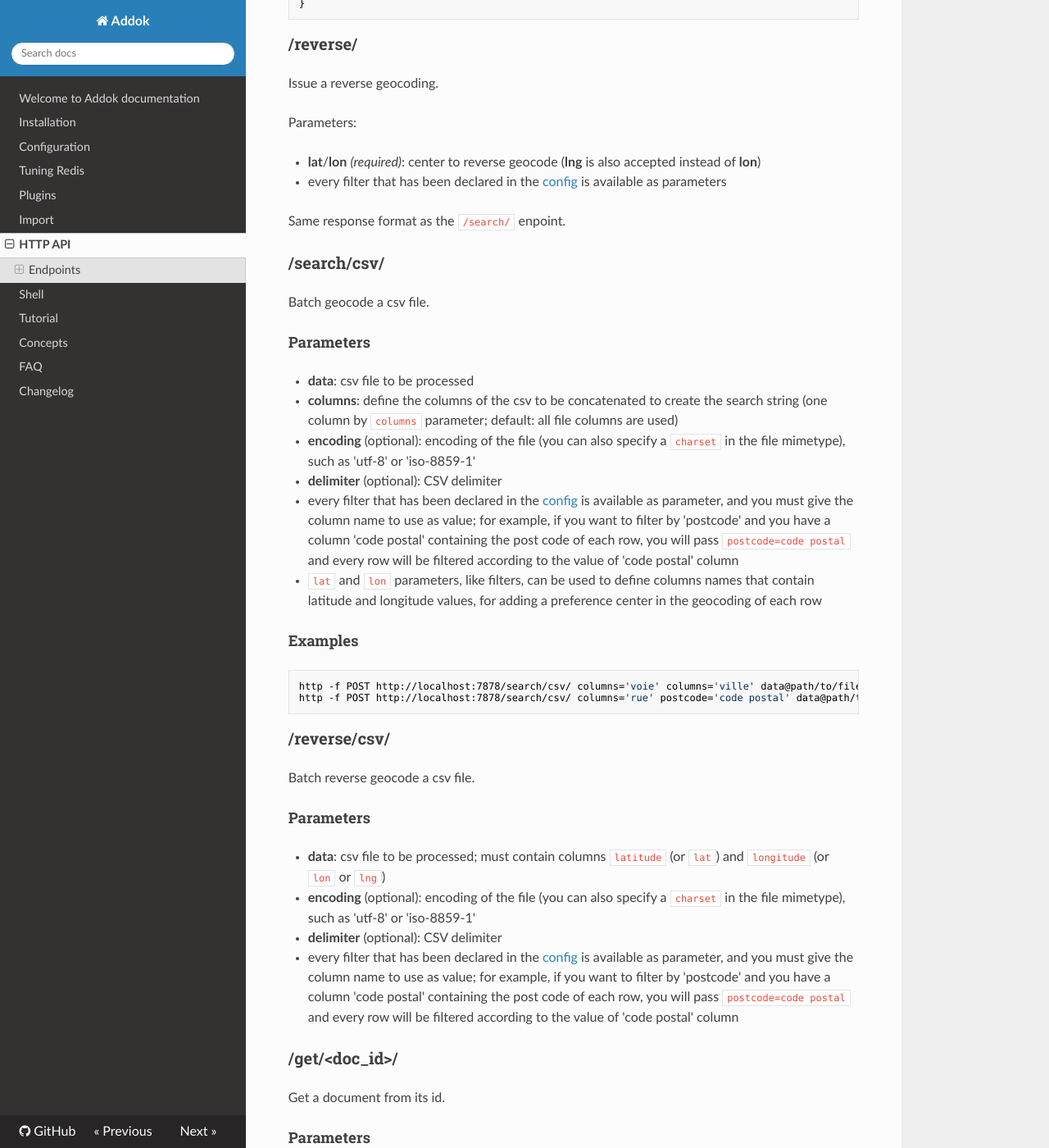
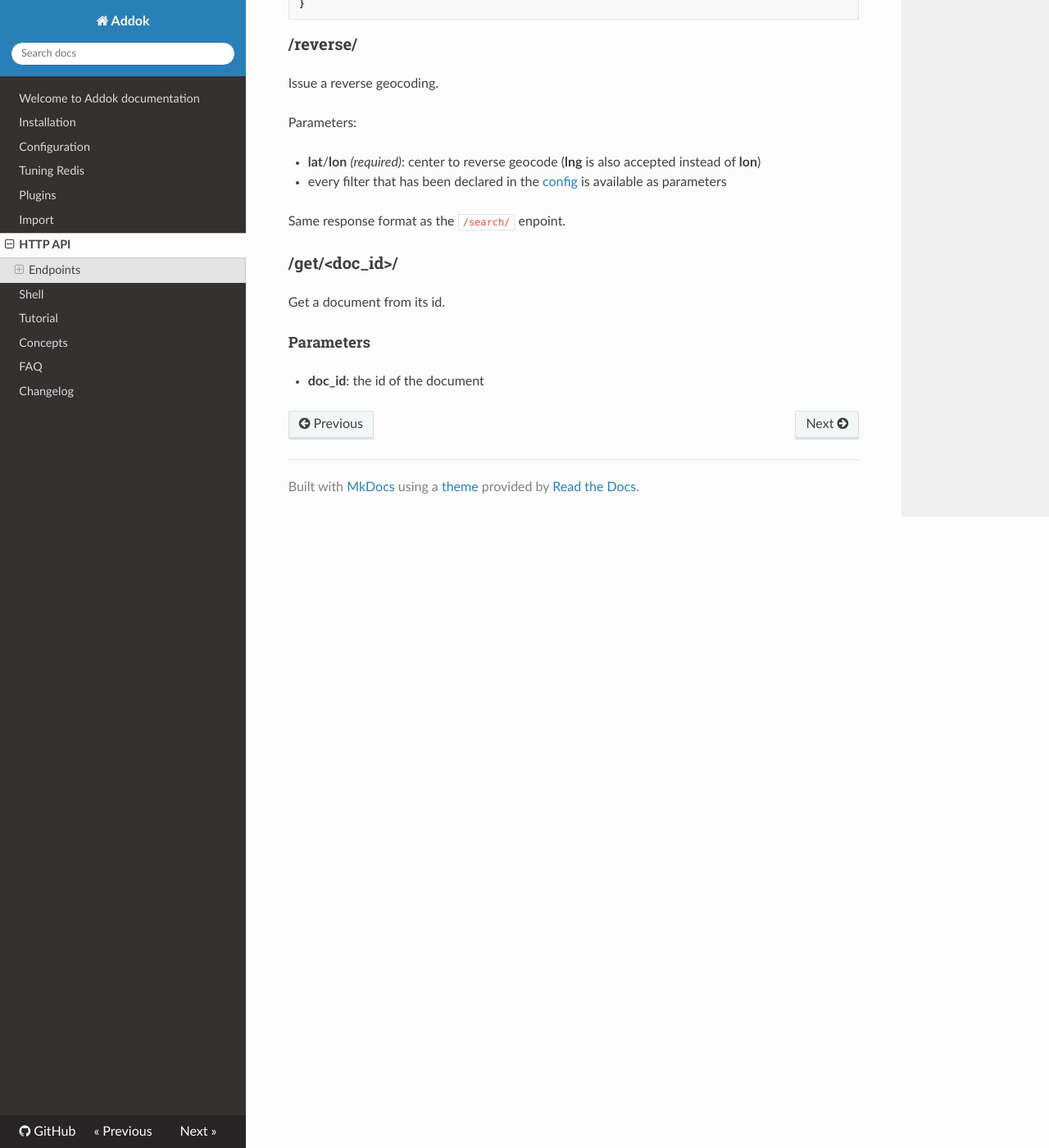
Before and after one commit to addok/addok, an MkDocs documentation site: the page built from docs/api.md, in a window 1280 px wide and 1400 px high, scrolled down 1522 px. Shown: the whole window at 82% size. Built offline with MkDocs 1.6.1, drawn with Linux system fonts in a browser that asks for light colours; nearby versions of some CDN libraries; old or Windows-style settings are respelled for this version of MkDocs.

Commit message:
Remove addok-csv related documentation

```diff
--- a/docs/api.md
+++ b/docs/api.md
@@ -96,48 +96,6 @@ Parameters:
 Same response format as the `/search/` enpoint.
 
 
-### /search/csv/
-
-Batch geocode a csv file.
-
-#### Parameters
-
-- **data**: csv file to be processed
-- **columns**: define the columns of the csv to be concatenated to create the
-  search string (one column by `columns` parameter; default: all file columns are used)
-- **encoding** (optional): encoding of the file (you can also specify a `charset` in the
-  file mimetype), such as 'utf-8' or 'iso-8859-1'
-- **delimiter** (optional): CSV delimiter
-- every filter that has been declared in the [config](config.md) is available as
-  parameter, and you must give the column name to use as value; for example, if you want
-  to filter by 'postcode' and you have a column 'code postal' containing the post code of each row,
-  you will pass `postcode=code postal` and every row will be filtered according to the value of 'code postal'
-  column
-- `lat` and `lon` parameters, like filters, can be used to define columns names that contain latitude and longitude
-  values, for adding a preference center in the geocoding of each row
-
-#### Examples
-
-    http -f POST http://localhost:7878/search/csv/ columns='voie' columns='ville' data@path/to/file.csv
-    http -f POST http://localhost:7878/search/csv/ columns='rue' postcode='code postal' data@path/to/file.csv
-
-### /reverse/csv/
-
-Batch reverse geocode a csv file.
-
-#### Parameters
-
-- **data**: csv file to be processed; must contain columns `latitude` (or `lat`) and
-  `longitude` (or `lon` or `lng`)
-- **encoding** (optional): encoding of the file (you can also specify a `charset` in the
-  file mimetype), such as 'utf-8' or 'iso-8859-1'
-- **delimiter** (optional): CSV delimiter
-- every filter that has been declared in the [config](config.md) is available as
-  parameter, and you must give the column name to use as value; for example, if you want
-  to filter by 'postcode' and you have a column 'code postal' containing the post code of each row,
-  you will pass `postcode=code postal` and every row will be filtered according to the value of 'code postal'
-  column
-
 ### /get/&lt;doc_id&gt;/
 
 Get a document from its id.
```
